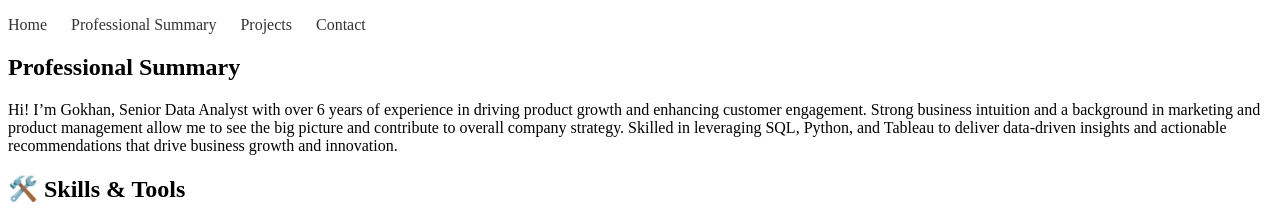
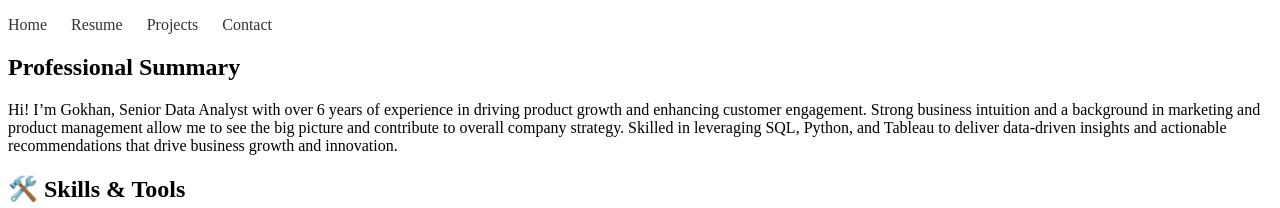
Before and after one commit to saltikg/gokhanasaltik.github.io, a Jekyll site: the page built from index.md, in a window 1280 px wide. Shown: the top 208 px of the page. Built offline with Jekyll 4.4.1, drawn with Linux system fonts in a browser that asks for light colours.

Commit message:
Update default.html

```diff
--- a/_layouts/default.html
+++ b/_layouts/default.html
@@ -10,7 +10,7 @@
         <nav>
             <ul>
                 <li><a href="{{ site.baseurl }}/">Home</a></li>
-                <li><a href="{{ site.baseurl }}/professional-summary">Professional Summary</a></li>
+                <li><a href="{{ site.baseurl }}/resume">Resume</a></li>
                 <li><a href="{{ site.baseurl }}/projects">Projects</a></li>
                 <li><a href="{{ site.baseurl }}/contact">Contact</a></li>
             </ul>
```
